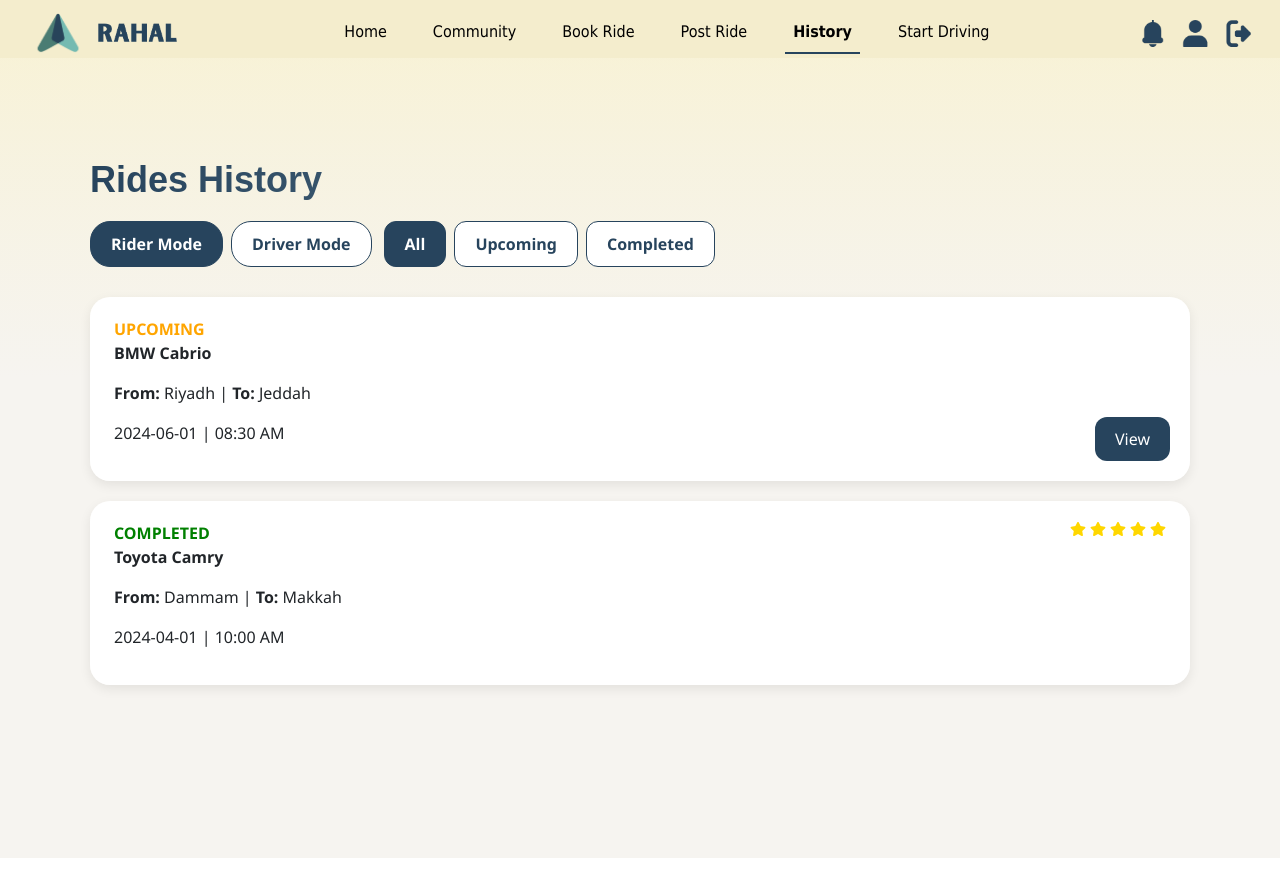
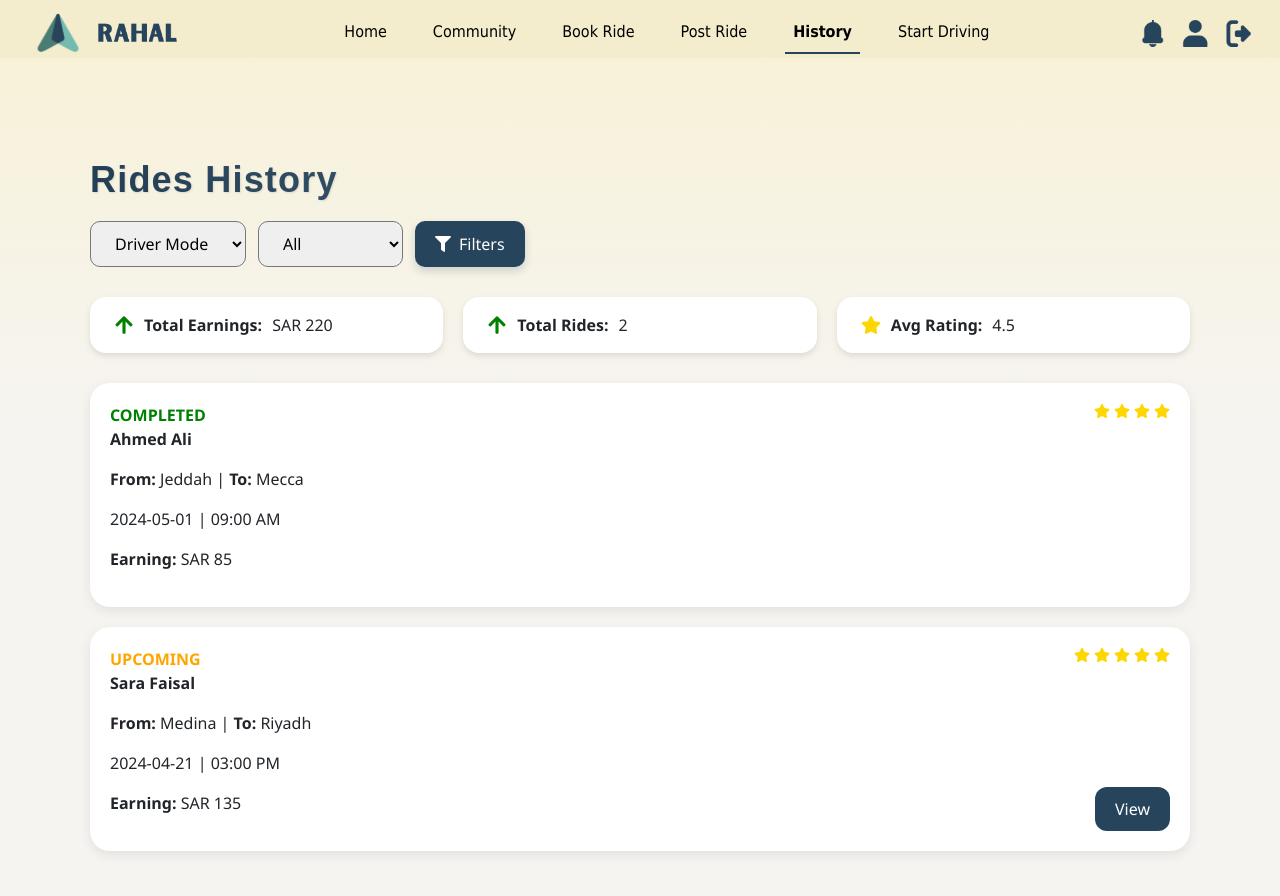
Before and after one commit to SaraEAlshayeb/rahal, a React (Create React App) app: page /history in a window 1280 px wide. Shown: the top 896 px of the page. Before the commit the page ends 858 px from the top, so only its background shows below. Built offline with nearby package versions, Linux system fonts and the light colour scheme.

Commit message:
V7 Rimas

```diff
--- a/src/BookRide.js
+++ b/src/BookRide.js
@@ -1,4 +1,4 @@
-import React, { useState } from 'react';
+import React, { useState, useEffect } from 'react';
 import { useNavigate } from 'react-router-dom';
 
 const BookRide = () => {
@@ -7,8 +7,16 @@ const BookRide = () => {
   const [date, setDate] = useState('');
   const [filtered, setFiltered] = useState(null);
   const [error, setError] = useState('');
+  const [isMobile, setIsMobile] = useState(window.innerWidth < 768);
 
   const navigate = useNavigate();
+
+  // لتحديث حالة الجوال تلقائيًا عند تغيير حجم الشاشة
+  useEffect(() => {
+    const handleResize = () => setIsMobile(window.innerWidth < 768);
+    window.addEventListener('resize', handleResize);
+    return () => window.removeEventListener('resize', handleResize);
+  }, []);
 
   const rides = [
     {
@@ -109,38 +117,60 @@ const BookRide = () => {
           <div key={ride.id}
             style={{
               ...rideCardStyle,
+              flexDirection: isMobile ? 'column' : 'row',
+              alignItems: isMobile ? 'flex-start' : 'center',
               transition: 'all 0.3s ease',
               cursor: 'pointer'
             }}
             onMouseEnter={(e) => e.currentTarget.style.transform = 'translateY(-3px)'}
             onMouseLeave={(e) => e.currentTarget.style.transform = 'translateY(0)'}
           >
-            <img src={ride.image} alt="car" style={{
-              width: '225px',
-              height: 'auto',
-              borderRadius: '10px',
-              objectFit: 'cover'
-            }} />
-
-            <div style={{ flex: 1 }}>
-              <h3 style={{ color: '#27445D', margin: '0 0 10px 0', letterSpacing: '0.5px' }}>{ride.vehicle}</h3>
-              <p style={cardInfo}>From: {ride.from} &nbsp; | &nbsp; To: {ride.to}</p>
-              <p style={cardInfo}>{ride.date} &nbsp; | &nbsp; {ride.time}</p>
-              <p style={cardInfo}>{ride.transmission} &nbsp; | &nbsp; {ride.seats} seats</p>
+            {/* Row 1: Image + Vehicle Name */}
+            <div style={{
+              display: 'flex',
+              alignItems: 'center',
+              gap: '14px',
+              width: isMobile ? '100%' : 'auto'
+            }}>
+              <img src={ride.image} alt="car" style={{
+                width: '100px',
+                height: 'auto',
+                borderRadius: '10px',
+                objectFit: 'cover',
+                flexShrink: 0
+              }} />
+              <h3 style={{
+                color: '#27445D',
+                margin: 0,
+                fontSize: '18px',
+                letterSpacing: '0.5px'
+              }}>{ride.vehicle}</h3>
             </div>
 
+            {/* Row 2: Ride Info */}
             <div style={{
-              position: 'absolute',
-              bottom: '20px',
-              right: '20px',
+              marginTop: isMobile ? '10px' : '0',
+              fontSize: '14px'
+            }}>
+              <p style={cardInfo}>From: {ride.from} | To: {ride.to}</p>
+              <p style={cardInfo}>{ride.date} | {ride.time}</p>
+              <p style={cardInfo}>{ride.transmission} | {ride.seats} seats</p>
+            </div>
+
+            {/* Row 3: Price + Button */}
+            <div style={{
+              marginTop: isMobile ? '12px' : '0',
+              width: isMobile ? '100%' : 'auto',
               display: 'flex',
-              flexDirection: 'column',
-              alignItems: 'flex-end',
-              textAlign: 'right'
+              justifyContent: 'space-between',
+              alignItems: 'center',
+              marginLeft: isMobile ? '0' : 'auto'
             }}>
-              <span style={{ color: 'green', fontSize: '14px', fontWeight: '600' }}>40% off</span>
-              <span style={{ fontSize: '18px', fontWeight: 'bold' }}>SAR 54.72</span>
-              <span style={{ fontSize: '14px', color: '#444', textDecoration: 'line-through' }}>SAR 74.72</span>
+              <div>
+                <span style={{ color: 'green', fontSize: '14px', fontWeight: '600' }}>40% off</span><br />
+                <span style={{ fontSize: '18px', fontWeight: 'bold' }}>SAR 54.72</span><br />
+                <span style={{ fontSize: '14px', color: '#444', textDecoration: 'line-through' }}>SAR 74.72</span>
+              </div>
               <button
                 style={bookButtonStyle}
                 onClick={() => navigate('/checkout')}
@@ -194,8 +224,10 @@ const bookButtonStyle = {
   cursor: 'pointer',
   fontFamily: 'Arial, sans-serif',
   marginTop: '6px',
+  marginLeft: '12px',  // ✅ جديد: يفصل الزر عن السعر بالديسكتوب
   transition: 'background 0.3s ease'
 };
+
 
 const cardInfo = {
   color: '#000000',
@@ -207,15 +239,15 @@ const cardInfo = {
 
 const rideCardStyle = {
   display: 'flex',
-  gap: '20px',
+  gap: '16px',
   padding: '20px',
   borderRadius: '14px',
-  backgroundColor: '#ffff',
+  backgroundColor: '#fff',
   border: '1px solid #D0ECEC',
   marginBottom: '20px',
   boxShadow: '0 4px 12px rgba(0,0,0,0.08)',
-  alignItems: 'flex-start',
-  position: 'relative'
+  position: 'relative',
+  flexWrap: 'wrap'
 };
 
 export default BookRide;
--- a/src/History.js
+++ b/src/History.js
@@ -1,5 +1,6 @@
+// History.js
 import React, { useState } from 'react';
-import { FaStar, FaArrowUp } from 'react-icons/fa';
+import { FaStar, FaArrowUp, FaFilter } from 'react-icons/fa';
 
 const riderRides = [
   {
@@ -12,7 +13,8 @@ const riderRides = [
     image: '/bmw.png',
     driver: 'BADER SULTAN ABDALZIZ',
     status: 'upcoming',
-    rating: 0
+    rating: 0,
+    community: 'KFUPM',
   },
   {
     id: 2,
@@ -24,8 +26,9 @@ const riderRides = [
     image: '/bmw.png',
     driver: 'OMAR KHALID',
     status: 'completed',
-    rating: 5
-  }
+    rating: 5,
+    community: 'PNU',
+  },
 ];
 
 const driverRides = [
@@ -40,7 +43,8 @@ const driverRides = [
     image: '/bmw.png',
     earning: 85,
     ratingGiven: 4,
-    status: 'completed'
+    status: 'completed',
+    community: 'KSAU',
   },
   {
     id: 102,
@@ -53,22 +57,44 @@ const driverRides = [
     image: '/bmw.png',
     earning: 135,
     ratingGiven: 5,
-    status: 'upcoming'
-  }
+    status: 'upcoming',
+    community: 'PMU',
+  },
 ];
 
 const History = () => {
   const [filter, setFilter] = useState('all');
-  const [mode, setMode] = useState('rider');
+  const [mode, setMode] = useState('driver');
   const [selectedRide, setSelectedRide] = useState(null);
   const [rating, setRating] = useState(0);
   const [hover, setHover] = useState(0);
   const [comment, setComment] = useState('');
+  const [hoverCard, setHoverCard] = useState(null);
+  const [showFilters, setShowFilters] = useState(false);
+  const [activeFilters, setActiveFilters] = useState({
+    community: '',
+    from: '',
+    to: ''
+  });
 
   const rides = mode === 'rider' ? riderRides : driverRides;
-  const filteredRides = rides.filter((ride) => (filter === 'all' ? true : ride.status === filter));
+  const filteredRides = rides.filter((ride) =>
+    (filter === 'all' || ride.status === filter) &&
+    (!activeFilters.community || ride.community === activeFilters.community) &&
+    (!activeFilters.from || ride.from === activeFilters.from) &&
+    (!activeFilters.to || ride.to === activeFilters.to)
+  );
+
+  const toggleFilter = (type, value) => {
+    setActiveFilters(prev => ({
+      ...prev,
+      [type]: prev[type] === value ? '' : value
+    }));
+  };
+
   const totalEarnings = driverRides.reduce((sum, r) => sum + r.earning, 0);
   const avgRating = (driverRides.reduce((sum, r) => sum + r.ratingGiven, 0) / driverRides.length).toFixed(1);
+  const isMobile = window.innerWidth <= 768;
 
   const handleSubmit = () => {
     alert('Feedback submitted!');
@@ -78,97 +104,225 @@ const History = () => {
   };
 
   return (
-    <div style={{   background: 'linear-gradient(to top, rgb(246, 244, 240) 60%, rgba(247, 241, 211, 0.71) 100%)',
-       minHeight: '100vh', padding: '100px 20px', fontFamily: 'Segoe UI' }}>
+    <div style={{ background: 'linear-gradient(to top, rgb(246, 244, 240) 60%, rgba(247, 241, 211, 0.71) 100%)', minHeight: '100vh', padding: '100px 20px', fontFamily: 'Segoe UI' }}>
       <div style={{ maxWidth: '1100px', margin: '0 auto' }}>
-        <h2 style={{ fontSize: '36px', color: '#27445D', fontWeight: 'bold', background: 'linear-gradient(to right, #27445D, #6e8b9e)', WebkitBackgroundClip: 'text', WebkitTextFillColor: 'transparent' }}>Rides History</h2>
+        <h2 style={{
+          fontSize: '36px', color: '#27445D', fontWeight: 'bold',
+          background: 'linear-gradient(to right, #27445D, #6e8b9e)',
+          WebkitBackgroundClip: 'text', WebkitTextFillColor: 'transparent',
+          letterSpacing: '1.2px', textShadow: '1px 1px 2px rgba(0,0,0,0.1)'
+        }}>Rides History</h2>
 
-        <div style={{ display: 'flex', flexWrap: 'wrap', gap: '12px', marginTop: '20px' }}>
-          <div>
-            <button onClick={() => setMode('rider')} style={{ backgroundColor: mode === 'rider' ? '#27445D' : 'white', color: mode === 'rider' ? 'white' : '#27445D', border: '1px solid #27445D', padding: '10px 20px', borderRadius: '20px', fontWeight: 'bold', transition: '0.3s', cursor: 'pointer' }}>Rider Mode</button>
-            <button onClick={() => setMode('driver')} style={{ backgroundColor: mode === 'driver' ? '#27445D' : 'white', color: mode === 'driver' ? 'white' : '#27445D', border: '1px solid #27445D', padding: '10px 20px', borderRadius: '20px', fontWeight: 'bold', marginLeft: '8px', transition: '0.3s', cursor: 'pointer' }}>Driver Mode</button>
-          </div>
-          <div>
-            {['all', 'upcoming', 'completed'].map((f) => (
-              <button key={f} onClick={() => setFilter(f)} style={{ backgroundColor: filter === f ? '#27445D' : 'white', color: filter === f ? 'white' : '#27445D', border: '1px solid #27445D', padding: '10px 20px', borderRadius: '12px', fontWeight: 'bold', marginRight: '8px', transition: '0.3s', cursor: 'pointer' }}>{f.charAt(0).toUpperCase() + f.slice(1)}</button>
-            ))}
-          </div>
+        <div style={{ display: 'flex', flexDirection: isMobile ? 'column' : 'row', gap: '12px', marginTop: '20px' }}>
+          <select value={mode} onChange={(e) => setMode(e.target.value)} style={{ padding: '10px 20px', borderRadius: '10px' }}>
+            <option value="rider">Rider Mode</option>
+            <option value="driver">Driver Mode</option>
+          </select>
+
+          <select value={filter} onChange={(e) => setFilter(e.target.value)} style={{ padding: '10px 20px', borderRadius: '10px' }}>
+            <option value="all">All</option>
+            <option value="upcoming">Upcoming</option>
+            <option value="completed">Completed</option>
+          </select>
+
+          <button onClick={() => setShowFilters(!showFilters)} style={{
+            backgroundColor: '#27445D', color: 'white', padding: '10px 20px',
+            borderRadius: '10px', display: 'flex', alignItems: 'center',
+            gap: '8px', border: 'none', boxShadow: '0 4px 8px rgba(39, 68, 93, 0.2)', transition: 'all 0.3s ease'
+          }}>
+            <FaFilter /> Filters
+          </button>
         </div>
 
+        {showFilters && (
+          <div style={{ marginTop: '20px', padding: '20px', background: 'white', borderRadius: '12px', boxShadow: '0 0 12px rgba(0,0,0,0.1)' }}>
+            <div style={{ textAlign: 'right' }}>
+              <button onClick={() => setShowFilters(false)} style={{ background: 'none', border: 'none', fontSize: '20px', cursor: 'pointer' }}>×</button>
+            </div>
+
+            <strong>Communities:</strong>
+            <div style={{ display: 'flex', flexWrap: 'wrap', gap: '10px', margin: '10px 0' }}>
+              {["KFUPM", "PNU", "KSAU", "KFU", "PMU", "IAU"].map(c => (
+                <button key={c} onClick={() => toggleFilter('community', c)} style={{
+                  padding: '8px 16px', borderRadius: '16px', border: '1px solid #27445D',
+                  backgroundColor: activeFilters.community === c ? '#27445D' : 'white',
+                  color: activeFilters.community === c ? 'white' : '#27445D'
+                }}>{c}</button>
+              ))}
+            </div>
+
+            <strong>From:</strong>
+            <div style={{ display: 'flex', flexWrap: 'wrap', gap: '10px', margin: '10px 0' }}>
+              {["Riyadh", "Jeddah", "Dammam", "Makkah", "Madinah", "Abha", "Khobar", "Buraidah", "Tabuk", "Hail", "Najran"].map(c => (
+                <button key={c} onClick={() => toggleFilter('from', c)} style={{
+                  padding: '8px 16px', borderRadius: '16px', border: '1px solid #27445D',
+                  backgroundColor: activeFilters.from === c ? '#27445D' : 'white',
+                  color: activeFilters.from === c ? 'white' : '#27445D'
+                }}>{c}</button>
+              ))}
+            </div>
+
+            <strong>To:</strong>
+            <div style={{ display: 'flex', flexWrap: 'wrap', gap: '10px', margin: '10px 0' }}>
+              {["Riyadh", "Jeddah", "Dammam", "Makkah", "Madinah", "Abha", "Khobar", "Buraidah", "Tabuk", "Hail", "Najran"].map(c => (
+                <button key={c} onClick={() => toggleFilter('to', c)} style={{
+                  padding: '8px 16px', borderRadius: '16px', border: '1px solid #27445D',
+                  backgroundColor: activeFilters.to === c ? '#27445D' : 'white',
+                  color: activeFilters.to === c ? 'white' : '#27445D'
+                }}>{c}</button>
+              ))}
+            </div>
+          </div>
+        )}
+
+        {/* Dashboard Section */}
         {mode === 'driver' && (
-          <div style={{ display: 'flex', gap: '20px', marginTop: '30px' }}>
-            <div style={{ background: '#fff', padding: '16px 24px', borderRadius: '16px', flex: 1, display: 'flex', alignItems: 'center', gap: '10px', boxShadow: '0 3px 6px rgba(0,0,0,0.1)' }}>
+          <div style={{ display: 'flex', flexDirection: isMobile ? 'column' : 'row', gap: '20px', marginTop: '30px' }}>
+            <div style={{
+              background: '#fff', padding: '16px 24px', borderRadius: '16px',
+              flex: 1, display: 'flex', alignItems: 'center', gap: '10px',
+              boxShadow: '0 3px 6px rgba(0,0,0,0.1)'
+            }}>
               <FaArrowUp color='green' size={20} /> <strong>Total Earnings:</strong> SAR {totalEarnings}
             </div>
-            <div style={{ background: '#fff', padding: '16px 24px', borderRadius: '16px', flex: 1, display: 'flex', alignItems: 'center', gap: '10px', boxShadow: '0 3px 6px rgba(0,0,0,0.1)' }}>
+            <div style={{
+              background: '#fff', padding: '16px 24px', borderRadius: '16px',
+              flex: 1, display: 'flex', alignItems: 'center', gap: '10px',
+              boxShadow: '0 3px 6px rgba(0,0,0,0.1)'
+            }}>
               <FaArrowUp color='green' size={20} /> <strong>Total Rides:</strong> {driverRides.length}
             </div>
-            <div style={{ background: '#fff', padding: '16px 24px', borderRadius: '16px', flex: 1, display: 'flex', alignItems: 'center', gap: '10px', boxShadow: '0 3px 6px rgba(0,0,0,0.1)' }}>
+            <div style={{
+              background: '#fff', padding: '16px 24px', borderRadius: '16px',
+              flex: 1, display: 'flex', alignItems: 'center', gap: '10px',
+              boxShadow: '0 3px 6px rgba(0,0,0,0.1)'
+            }}>
               <FaStar color='gold' size={20} /> <strong>Avg Rating:</strong> {avgRating}
             </div>
           </div>
         )}
-
+        {/* Rides List */}
         <div style={{ marginTop: '30px' }}>
           {filteredRides.map((ride) => (
             <div
               key={ride.id}
+              onMouseEnter={() => setHoverCard(ride.id)}
+              onMouseLeave={() => setHoverCard(null)}
               style={{
-                background: 'linear-gradient(to right, #ffff, #ffff)',
-                padding: '20px 24px',
+                background: 'white',
+                padding: '20px',
                 borderRadius: '20px',
                 marginBottom: '20px',
                 boxShadow: '0 4px 12px rgba(0,0,0,0.08)',
+                transform: hoverCard === ride.id ? 'scale(1.02)' : 'scale(1)',
                 transition: 'transform 0.3s ease',
-                position: 'relative'
+                position: 'relative',
+                cursor: 'pointer',
               }}
-              onMouseEnter={(e) => (e.currentTarget.style.transform = 'translateY(-5px)')}
-              onMouseLeave={(e) => (e.currentTarget.style.transform = 'translateY(0)')}
             >
               <div style={{ display: 'flex', justifyContent: 'space-between' }}>
-                <div style={{ fontWeight: 'bold', color: ride.status === 'upcoming' ? 'orange' : 'green' }}>{ride.status.toUpperCase()}</div>
+                <div style={{ fontWeight: 'bold', color: ride.status === 'upcoming' ? 'orange' : 'green' }}>
+                  {ride.status.toUpperCase()}
+                </div>
                 {(ride.rating || ride.ratingGiven) && (
                   <div style={{ display: 'flex', gap: '4px' }}>
-                    {[...Array(ride.rating || ride.ratingGiven)].map((_, i) => <FaStar key={i} color='gold' />)}
+                    {[...Array(ride.rating || ride.ratingGiven)].map((_, i) => (
+                      <FaStar key={i} color='gold' />
+                    ))}
                   </div>
                 )}
               </div>
-              <p style={{ fontWeight: 'bold', fontSize: '16px' }}>{mode === 'driver' ? ride.passenger : ride.vehicle}</p>
+              <p style={{ fontWeight: 'bold', fontSize: '16px' }}>
+                {mode === 'driver' ? ride.passenger : ride.vehicle}
+              </p>
               <p><strong>From:</strong> {ride.from} | <strong>To:</strong> {ride.to}</p>
               <p>{ride.date} | {ride.time}</p>
-              {ride.earning && mode === 'driver' && <p><strong>Earning:</strong> SAR {ride.earning}</p>}
+              {ride.earning && mode === 'driver' && (
+                <p><strong>Earning:</strong> SAR {ride.earning}</p>
+              )}
               {ride.status === 'upcoming' && (
                 <div style={{ position: 'absolute', right: '20px', bottom: '20px' }}>
-                  <button onClick={() => setSelectedRide(ride)} style={{ backgroundColor: '#27445D', color: 'white', border: 'none', padding: '10px 20px', borderRadius: '12px', transition: '0.3s', cursor: 'pointer' }}>View</button>
+                  <button
+                    onClick={() => setSelectedRide(ride)}
+                    style={{
+                      backgroundColor: '#27445D',
+                      color: 'white',
+                      border: 'none',
+                      padding: '10px 20px',
+                      borderRadius: '12px'
+                    }}
+                  >
+                    View
+                  </button>
                 </div>
               )}
             </div>
           ))}
         </div>
 
+        {/* Modal */}
         {selectedRide && (
-          <div style={{ position: 'fixed', top: 0, left: 0, width: '100%', height: '100%', backgroundColor: 'rgba(0,0,0,0.4)', display: 'flex', justifyContent: 'center', alignItems: 'center' }}>
-            <div style={{ backgroundColor: 'white', borderRadius: '20px', padding: '30px', width: '90%', maxWidth: '500px', position: 'relative' }}>
-              <button onClick={() => setSelectedRide(null)} style={{ position: 'absolute', top: '10px', right: '15px', background: 'none', border: 'none', fontSize: '20px' }}>×</button>
+          <div style={{
+            position: 'fixed',
+            top: 0, left: 0, width: '100%', height: '100%',
+            backgroundColor: 'rgba(0,0,0,0.3)',
+            display: 'flex', justifyContent: 'center', alignItems: 'center',
+            zIndex: 9999
+          }}>
+            <div style={{
+              backgroundColor: 'white', borderRadius: '20px', padding: '30px',
+              width: '90%', maxWidth: '500px', position: 'relative',
+              boxShadow: '0 0 20px rgba(0,0,0,0.2)', animation: 'fadeIn 0.3s ease'
+            }}>
+              <button
+                onClick={() => setSelectedRide(null)}
+                style={{
+                  position: 'absolute', top: '10px', right: '15px',
+                  background: 'none', border: 'none', fontSize: '20px'
+                }}>×</button>
+
               <div style={{ display: 'flex', alignItems: 'center', marginBottom: '10px' }}>
-                <img src={mode === 'rider' ? selectedRide.image : '/Rahal_Logo.png'} alt='car' style={{ width: '100px', marginRight: '15px', borderRadius: '8px' }} />
+                <img
+                  src={mode === 'rider' ? selectedRide.image : '/Rahal_Logo.png'}
+                  alt='car'
+                  style={{ width: '100px', marginRight: '15px', borderRadius: '8px' }}
+                />
                 <div>
                   <h3>{mode === 'rider' ? selectedRide.vehicle : selectedRide.passenger}</h3>
                   <p style={{ color: 'gray' }}>⭐ 4.9 (531 reviews)</p>
                 </div>
               </div>
-              <div style={{ backgroundColor: '#F3F3F3', padding: '15px', borderRadius: '10px', display: 'flex', justifyContent: 'space-between', alignItems: 'center', marginBottom: '20px' }}>
+
+              <div style={{
+                backgroundColor: '#F3F3F3', padding: '15px', borderRadius: '10px',
+                display: 'flex', justifyContent: 'space-between', alignItems: 'center',
+                marginBottom: '20px'
+              }}>
                 <div>
-                  <p style={{ fontWeight: 'bold', margin: 0 }}>{mode === 'rider' ? 'Contact Your Driver' : 'Contact Your Passenger'}</p>
-                  <p style={{ margin: 0 }}>{mode === 'rider' ? selectedRide.driver : selectedRide.passenger}</p>
+                  <p style={{ fontWeight: 'bold', margin: 0 }}>
+                    {mode === 'rider' ? 'Contact Your Driver' : 'Contact Your Passenger'}
+                  </p>
+                  <p style={{ margin: 0 }}>
+                    {mode === 'rider' ? selectedRide.driver : selectedRide.passenger}
+                  </p>
                 </div>
                 <div style={{ display: 'flex', gap: '10px' }}>
-                  <img src='/social.png' alt='whatsapp' style={{ width: '28px', cursor: 'pointer' }} onClick={() => alert('You will be redirected to WhatsApp')} />
-                  <img src='/call.png' alt='call' style={{ width: '28px', cursor: 'pointer' }} onClick={() => alert('You will call this person')} />
+                  <div
+                    onClick={() => alert('You will be redirected to WhatsApp')}
+                    style={{ width: '28px', height: '28px', cursor: 'pointer' }}
+                  >
+                    <img src='/social.png' alt='whatsapp' style={{ width: '100%' }} />
+                  </div>
+                  <div
+                    onClick={() => alert('You will be redirected to the phone dialer')}
+                    style={{ width: '28px', height: '28px', cursor: 'pointer' }}
+                  >
+                    <img src='/call.png' alt='call' style={{ width: '100%' }} />
+                  </div>
                 </div>
               </div>
               <p style={{ fontWeight: 'bold' }}>How was your ride?</p>
-              <div style={{ display: 'flex', gap: '6px', justifyContent: 'center',marginBottom: '10px' }}>
+              <div style={{ display: 'flex', gap: '6px', justifyContent: 'center', marginBottom: '10px' }}>
                 {[...Array(5)].map((_, i) => {
                   const value = i + 1;
                   return (
@@ -184,8 +338,24 @@ const History = () => {
                   );
                 })}
               </div>
-              <textarea value={comment} onChange={(e) => setComment(e.target.value)} placeholder='Write your text' style={{ width: '100%', padding: '10px', borderRadius: '8px', border: '1px solid #ccc', marginBottom: '16px' }} />
-              <button onClick={handleSubmit} style={{ backgroundColor: '#27445D', color: 'white', border: 'none', padding: '10px 24px', borderRadius: '8px' }}>Submit</button>
+
+              <textarea
+                value={comment}
+                onChange={(e) => setComment(e.target.value)}
+                placeholder='Write your text'
+                style={{
+                  width: '100%', padding: '10px', borderRadius: '8px',
+                  border: '1px solid #ccc', marginBottom: '16px'
+                }}
+              />
+              <button
+                onClick={handleSubmit}
+                style={{
+                  backgroundColor: '#27445D', color: 'white',
+                  border: 'none', padding: '10px 24px', borderRadius: '8px'
+                }}>
+                Submit
+              </button>
             </div>
           </div>
         )}
```
Also changed, not shown: src/AdminMenu.css (+63 -0 lines), src/Checkout.js (+15 -17 lines), src/HomeMenu.css (+69 -19 lines), 2 other files (tests, documents, lock files or other folders).
